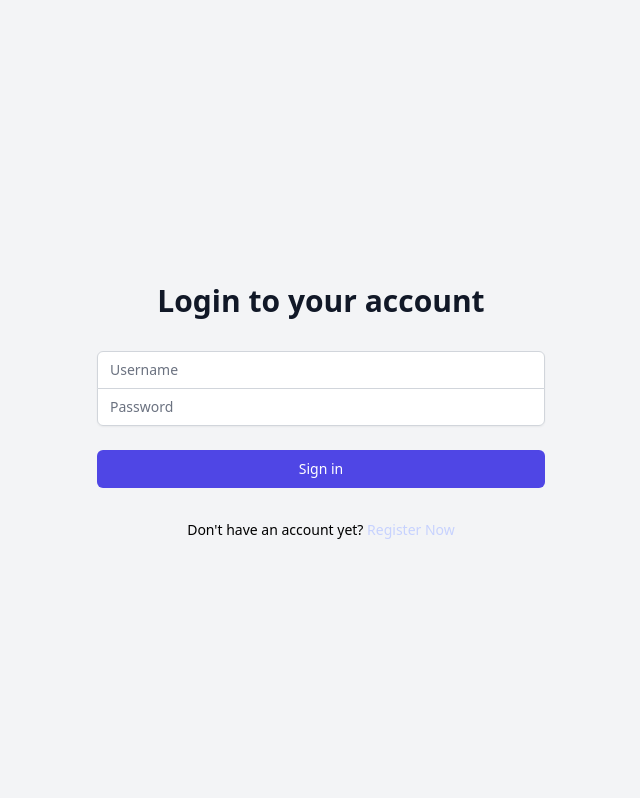
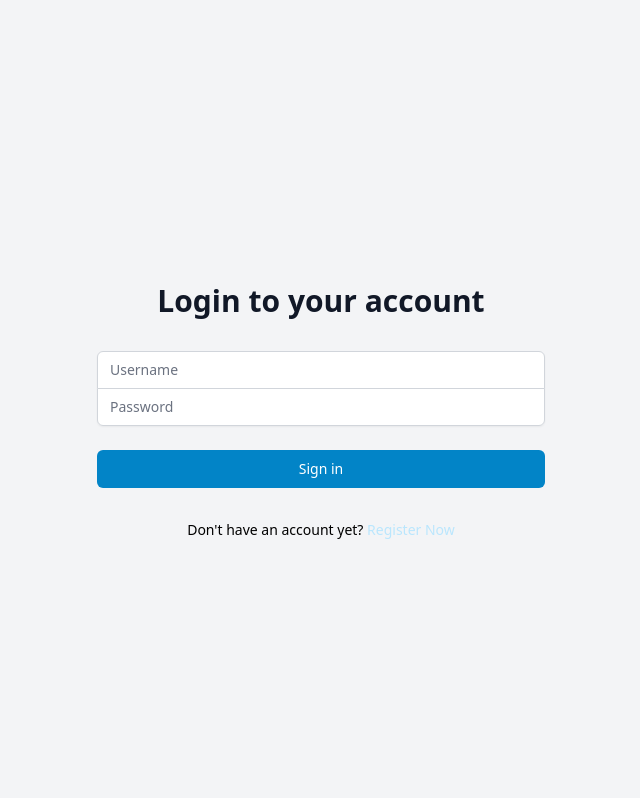
Before and after one commit to ksmratih/thrifting-haven, a Django app: page /login/ in a window 1280 px wide. Shown: the part 1-799 px from the top of the page, without its empty margins (319-959 px from the left). Run offline with Django 5.2, Linux system fonts and the light colour scheme; some libraries are stand-ins or nearby versions.

Commit message:
assignment 5 update

```diff
--- a/main/templates/card_info.html
+++ b/main/templates/card_info.html
@@ -1,4 +1,4 @@
-<div class="bg-indigo-700 rounded-xl overflow-hidden border-2 border-indigo-800">
+<div class="bg-sky-950 rounded-xl overflow-hidden border-2 border-sky-950">
     <div class="p-4 animate-shine">
       <h5 class="text-lg font-semibold text-gray-200">{{ title }}</h5>
       <p class="text-white">{{ value }}</p>
--- a/main/templates/card_product.html
+++ b/main/templates/card_product.html
@@ -6,8 +6,8 @@
     </div>
 
     <!-- Main Product Card -->
-    <div class="relative top-5 bg-indigo-100 shadow-md rounded-lg mb-6 break-inside-avoid flex flex-col border-2 border-indigo-300 transform rotate-1 hover:rotate-0 transition-transform duration-300">
-        <div class="bg-indigo-200 text-gray-800 p-4 rounded-t-lg border-b-2 border-indigo-300">
+    <div class="relative top-5 bg-blue-100 shadow-md rounded-lg mb-6 break-inside-avoid flex flex-col border-2 border-blue-300 transform rotate-1 hover:rotate-0 transition-transform duration-300">
+        <div class="bg-blue-200 text-gray-800 p-4 rounded-t-lg border-b-2 border-blue-300">
             <h3 class="font-bold text-xl mb-2">{{ thrift_entry.name }}</h3>
             <p class="text-gray-600">{{ thrift_entry.description }}</p>
         </div>
--- a/main/templates/login.html
+++ b/main/templates/login.html
@@ -18,16 +18,16 @@
       <div class="rounded-md shadow-sm -space-y-px">
         <div>
           <label for="username" class="sr-only">Username</label>
-          <input id="username" name="username" type="text" required class="appearance-none rounded-none relative block w-full px-3 py-2 border border-gray-300 placeholder-gray-500 text-gray-900 rounded-t-md focus:outline-none focus:ring-indigo-500 focus:border-indigo-500 focus:z-10 sm:text-sm" placeholder="Username">
+          <input id="username" name="username" type="text" required class="appearance-none rounded-none relative block w-full px-3 py-2 border border-gray-300 placeholder-gray-500 text-gray-900 rounded-t-md focus:outline-none focus:ring-sky-500 focus:border-sky-500 focus:z-10 sm:text-sm" placeholder="Username">
         </div>
         <div>
           <label for="password" class="sr-only">Password</label>
-          <input id="password" name="password" type="password" required class="appearance-none rounded-none relative block w-full px-3 py-2 border border-gray-300 placeholder-gray-500 text-gray-900 rounded-b-md focus:outline-none focus:ring-indigo-500 focus:border-indigo-500 focus:z-10 sm:text-sm" placeholder="Password">
+          <input id="password" name="password" type="password" required class="appearance-none rounded-none relative block w-full px-3 py-2 border border-gray-300 placeholder-gray-500 text-gray-900 rounded-b-md focus:outline-none focus:ring-sky-500 focus:border-sky-500 focus:z-10 sm:text-sm" placeholder="Password">
         </div>
       </div>
 
       <div>
-        <button type="submit" class="group relative w-full flex justify-center py-2 px-4 border border-transparent text-sm font-medium rounded-md text-white bg-indigo-600 hover:bg-indigo-700 focus:outline-none focus:ring-2 focus:ring-offset-2 focus:ring-indigo-500">
+        <button type="submit" class="group relative w-full flex justify-center py-2 px-4 border border-transparent text-sm font-medium rounded-md text-white bg-sky-600 hover:bg-sky-700 focus:outline-none focus:ring-2 focus:ring-offset-2 focus:ring-sky-500">
           Sign in
         </button>
       </div>
@@ -56,7 +56,7 @@
     <div class="text-center mt-4">
       <p class="text-sm text-black">
         Don't have an account yet?
-        <a href="{% url 'main:register' %}" class="font-medium text-indigo-200 hover:text-indigo-300">
+        <a href="{% url 'main:register' %}" class="font-medium text-sky-200 hover:text-sky-300">
           Register Now
         </a>
       </p>
--- a/main/templates/register.html
+++ b/main/templates/register.html
@@ -41,7 +41,7 @@
       </div>
 
       <div>
-        <button type="submit" class="group relative w-full flex justify-center py-2 px-4 border border-transparent text-sm font-medium rounded-md text-white bg-indigo-600 hover:bg-indigo-700 focus:outline-none focus:ring-2 focus:ring-offset-2 focus:ring-indigo-500">
+        <button type="submit" class="group relative w-full flex justify-center py-2 px-4 border border-transparent text-sm font-medium rounded-md text-white bg-sky-600 hover:bg-sky-700 focus:outline-none focus:ring-2 focus:ring-offset-2 focus:ring-sky-500">
           Register
         </button>
       </div>
@@ -60,7 +60,7 @@
     <div class="text-center mt-4">
       <p class="text-sm text-black">
         Already have an account?
-        <a href="{% url 'main:login' %}" class="font-medium text-indigo-200 hover:text-indigo-300">
+        <a href="{% url 'main:login' %}" class="font-medium text-sky-200 hover:text-sky-300">
           Login here
         </a>
       </p>
--- a/templates/navbar.html
+++ b/templates/navbar.html
@@ -1,4 +1,4 @@
-<nav class="bg-indigo-600 shadow-lg fixed top-0 left-0 z-40 w-screen">
+<nav class="bg-sky-950 shadow-lg fixed top-0 left-0 z-40 w-screen">
     <div class="max-w-7xl mx-auto px-4 sm:px-6 lg:px-8">
       <div class="flex items-center justify-between h-16">
         <div class="flex items-center">
```
Also changed, not shown: main/templates/main.html (+5 -3 lines), static/image/background6.jpg (added).
